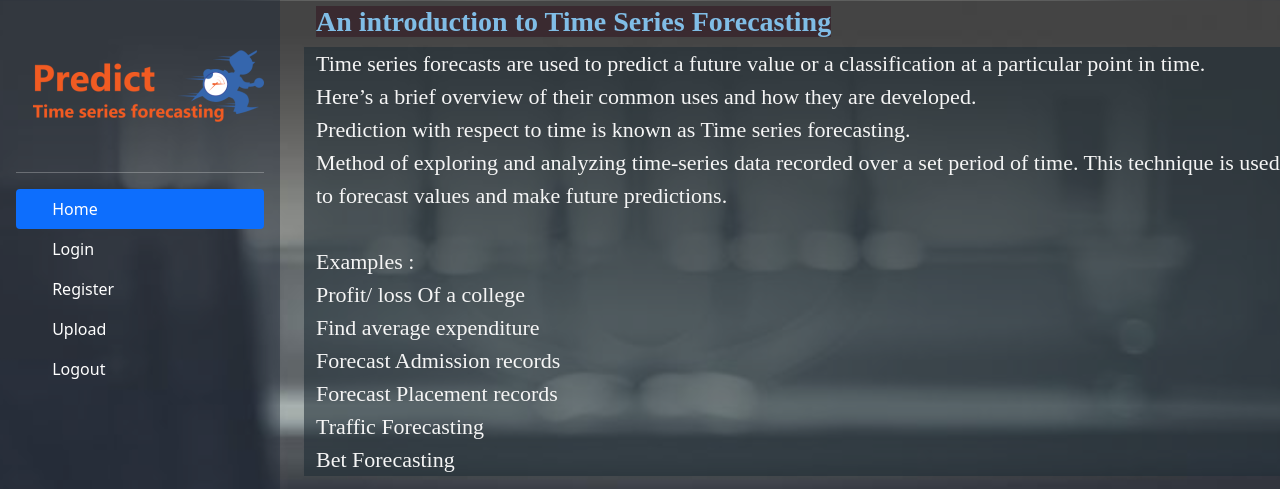
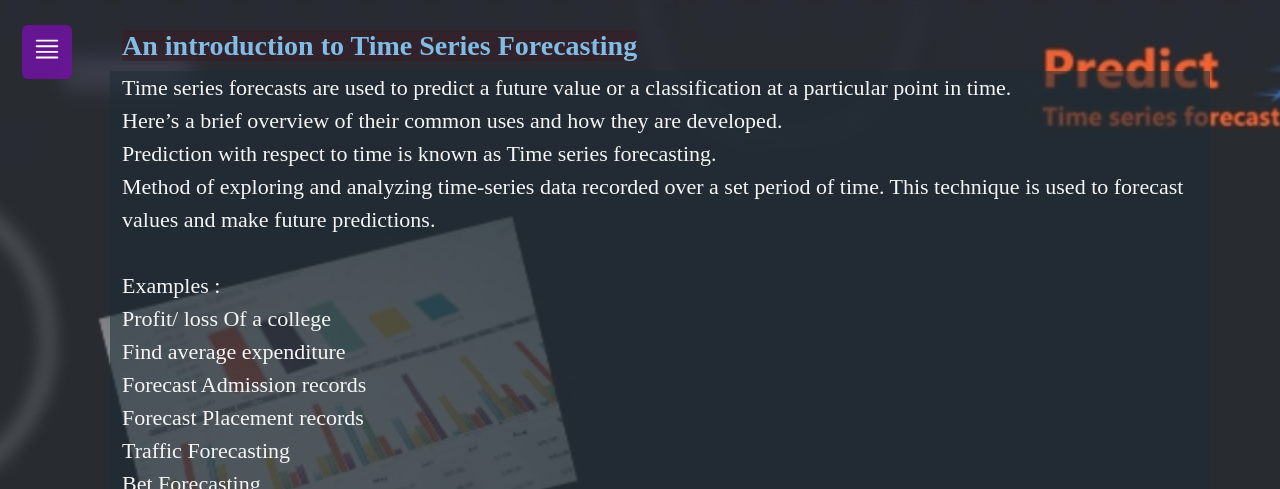
Before and after one commit to Ujjwal1201/Predict-time-series-forecasting, a Flask app: page /home in a window 1280 px wide. Shown: the top 489 px of the page. Run offline with Flask 2, Linux system fonts and the light colour scheme; some libraries are stand-ins or nearby versions.

Commit message:
background change

```diff
--- a/templates/base.html
+++ b/templates/base.html
@@ -6,7 +6,11 @@
     <meta name="viewport" content="width=device-width, initial-scale=1.0">
     <title>PREDICT</title>
      <link rel="stylesheet" href="https://stackpath.bootstrapcdn.com/bootstrap/5.0.0-alpha1/css/bootstrap.min.css" integrity="sha384-r4NyP46KrjDleawBgD5tp8Y7UzmLA05oM1iAEQ17CSuDqnUK2+k9luXQOfXJCJ4I" crossorigin="anonymous">
-  <link rel="stylesheet" href="/static/css/sidebar.css">
+    <script src="https://cdn.jsdelivr.net/npm/popper.js@1.16.0/dist/umd/popper.min.js" integrity="sha384-Q6E9RHvbIyZFJoft+2mJbHaEWldlvI9IOYy5n3zV9zzTtmI3UksdQRVvoxMfooAo" crossorigin="anonymous"></script>
+    <script src="https://stackpath.bootstrapcdn.com/bootstrap/5.0.0-alpha1/js/bootstrap.min.js" integrity="sha384-oesi62hOLfzrys4LxRF63OJCXdXDipiYWBnvTl9Y9/TRlw5xlKIEHpNyvvDShgf/" crossorigin="anonymous"></script>
+    <script src="https://kit.fontawesome.com/a076d05399.js"></script>
+
+
     <style>
         .bd-placeholder-img {
           font-size: 1.125rem;
@@ -23,21 +27,42 @@
         }
 
         body{
-      background-image: url("/static/images/img.png");
+          background-image: url("/static/images/back.jpg");
           background-repeat: no-repeat;
           background-attachment: fixed;
           background-size: cover;
         }
+        /* marquee {
+        width: 100%;
+        padding: 10px 2px;
+        background-color: rgb(255, 89, 194);
+      } */
+      footer{
+        position: relative;
+        left: 0;
+        top: 350px;
+        width: 100%;
+      }
       </style>
-
+      <link rel="stylesheet" href="/static/css/sidebar.css">
     {% block css %} {% endblock %}
 
 </head>
 <body>
+  <!-- <marquee behavior="alternate"> Predict The Time Series Forecasting</marquee> -->
+<input type="checkbox" id="check">
+<label for="check">
+<i id="btn"><svg class="bi bi-justify" width="30" height="40"><use xlink:href="#dash"></use></svg></i>
+<i id="cancel">❌</i>
+</label>
+<div class="sidebar">
     <svg xmlns="http://www.w3.org/2000/svg" style="display: none;">
         <symbol id="bootstrap" viewBox="0 0 118 94">
           <title>PREDICT</title>
           <path fill-rule="evenodd" clip-rule="evenodd" d="M24.509 0c-6.733 0-11.715 5.893-11.492 12.284.214 6.14-.064 14.092-2.066 20.577C8.943 39.365 5.547 43.485 0 44.014v5.972c5.547.529 8.943 4.649 10.951 11.153 2.002 6.485 2.28 14.437 2.066 20.577C12.794 88.106 17.776 94 24.51 94H93.5c6.733 0 11.714-5.893 11.491-12.284-.214-6.14.064-14.092 2.066-20.577 2.009-6.504 5.396-10.624 10.943-11.153v-5.972c-5.547-.529-8.934-4.649-10.943-11.153-2.002-6.484-2.28-14.437-2.066-20.577C105.214 5.894 100.233 0 93.5 0H24.508zM80 57.863C80 66.663 73.436 72 62.543 72H44a2 2 0 01-2-2V24a2 2 0 012-2h18.437c9.083 0 15.044 4.92 15.044 12.474 0 5.302-4.01 10.049-9.119 10.88v.277C75.317 46.394 80 51.21 80 57.863zM60.521 28.34H49.948v14.934h8.905c6.884 0 10.68-2.772 10.68-7.727 0-4.643-3.264-7.207-9.012-7.207zM49.948 49.2v16.458H60.91c7.167 0 10.964-2.876 10.964-8.281 0-5.406-3.903-8.178-11.425-8.178H49.948z"></path>
+        </symbol>
+        <symbol id="dash" viewBox="0 0 16 16">
+          <path fill-rule="evenodd" d="M2 12.5a.5.5 0 0 1 .5-.5h11a.5.5 0 0 1 0 1h-11a.5.5 0 0 1-.5-.5zm0-3a.5.5 0 0 1 .5-.5h11a.5.5 0 0 1 0 1h-11a.5.5 0 0 1-.5-.5zm0-3a.5.5 0 0 1 .5-.5h11a.5.5 0 0 1 0 1h-11a.5.5 0 0 1-.5-.5zm0-3a.5.5 0 0 1 .5-.5h11a.5.5 0 0 1 0 1h-11a.5.5 0 0 1-.5-.5z"/>
         </symbol>
         <symbol id="home" viewBox="0 0 16 16">
           <path d="M8.354 1.146a.5.5 0 0 0-.708 0l-6 6A.5.5 0 0 0 1.5 7.5v7a.5.5 0 0 0 .5.5h4.5a.5.5 0 0 0 .5-.5v-4h2v4a.5.5 0 0 0 .5.5H14a.5.5 0 0 0 .5-.5v-7a.5.5 0 0 0-.146-.354L13 5.793V2.5a.5.5 0 0 0-.5-.5h-1a.5.5 0 0 0-.5.5v1.293L8.354 1.146zM2.5 14V7.707l5.5-5.5 5.5 5.5V14H10v-4a.5.5 0 0 0-.5-.5h-3a.5.5 0 0 0-.5.5v4H2.5z"></path>
@@ -93,6 +118,7 @@
         </symbol>
       </svg>
     <main>
+
         <div class="d-flex flex-column flex-shrink-0 p-3 text-white " style="width: 280px; background-color: rgb(30 42 57 / 44%);">
             <a href="/" class="d-flex align-items-center mb-3 mb-md-0 me-md-auto text-white text-decoration-none">
                 <svg class="bi me-2" width="37" height="32"><use xlink:href=""></use></svg>
@@ -102,56 +128,44 @@
             <hr>
             <ul class="nav nav-pills flex-column mb-auto">
                 <li class="nav-item">
-          <a href="/home" class="nav-link active" aria-current="page">
-            <svg class="bi me-2" width="16" height="16"><use xlink:href="Home"></use></svg>
+                    <a href="/home" class="nav-link text-white" aria-current="page">
+                        <svg class="bi me-2" width="16" height="16"><use xlink:href="#home"></use></svg>
                         Home
                     </a>
                 </li>
                 <li>
                     <a href="/" class="nav-link text-white">
-            <svg class="bi me-2" width="16" height="16"><use xlink:href="Login"></use></svg>
+                        <svg class="bi me-2" width="16" height="16"><use xlink:href="#people-circle"></use></svg>
                         Login
                     </a>
                 </li>
-
-
-
-        {% if not session .isauth %}
                 <li>
                     <a href="/register" class="nav-link text-white">
-            <svg class="bi me-2" width="16" height="16"><use xlink:href="Register"></use></svg>
+                        <svg class="bi me-2" width="16" height="16"><use xlink:href="#calendar3"></use></svg>
                         Register
                     </a>
                 </li>
-        {% else %}
-        <li class="nav-item">
-          <a href="/logout" class="nav-link">Logout</a>
-        </li>
-        {% endif %}
                 <li>
                     <a href="/uploads" class="nav-link text-white">
-            <svg class="bi me-2" width="16" height="16"><use xlink:href="Upload"></use></svg>
+                        <svg class="bi me-2" width="16" height="16"><use xlink:href="#toggles2"></use></svg>
                         Upload
                     </a>
                 </li>
-
                 <li>
                     <a href="/" class="nav-link text-white">
-            <svg class="bi me-2" width="16" height="16"><use xlink:href="Logout"></use></svg>
+                        <svg class="bi me-2" width="16" height="16"><use xlink:href="#chevron-right"></use></svg>
                         Logout
                     </a>
                 </li>
 
-
+            </div>
         </div>
       </div>
         <div class="b-example-divider"></div>
-
+        <div class="container">
             {% block body %} {% endblock  %}
-
+        </div>
     </main>
-  <script src="https://cdn.jsdelivr.net/npm/popper.js@1.16.0/dist/umd/popper.min.js" integrity="sha384-Q6E9RHvbIyZFJoft+2mJbHaEWldlvI9IOYy5n3zV9zzTtmI3UksdQRVvoxMfooAo" crossorigin="anonymous"></script>
-  <script src="https://stackpath.bootstrapcdn.com/bootstrap/5.0.0-alpha1/js/bootstrap.min.js" integrity="sha384-oesi62hOLfzrys4LxRF63OJCXdXDipiYWBnvTl9Y9/TRlw5xlKIEHpNyvvDShgf/" crossorigin="anonymous"></script>
 
     {% block js %} {% endblock  %}
 </body>
```
Lines whose indentation alone changed are shown as unchanged.
